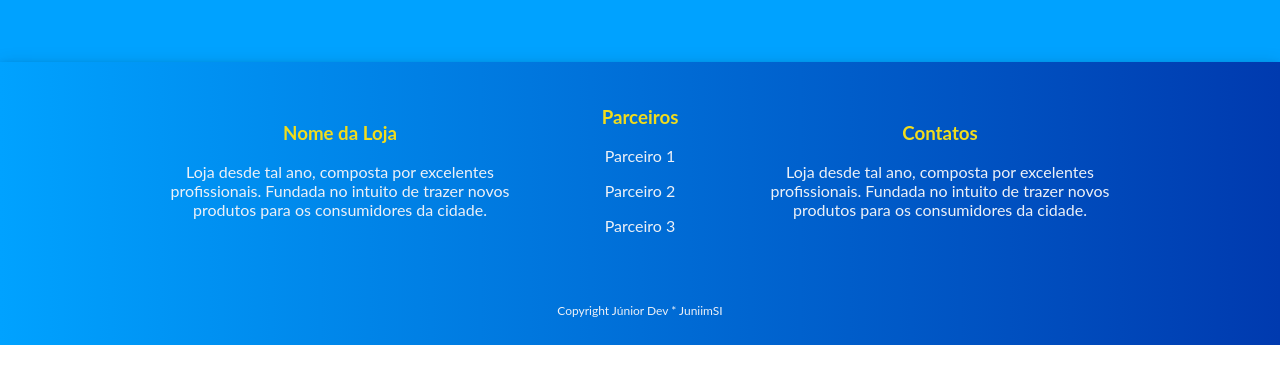
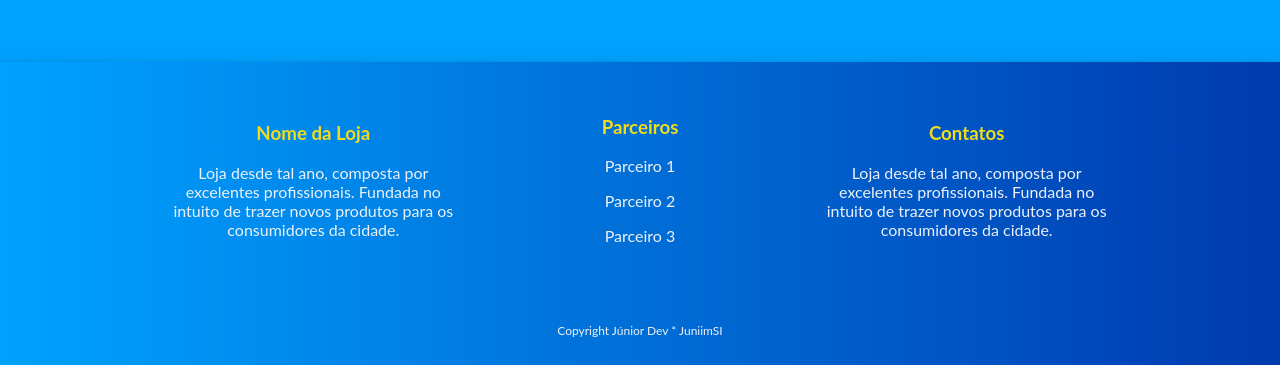
Before and after one commit to JuniimSI/modelo-comercio-produtos, a Next.js app: page / in a window 1280 px wide. Shown: the part 1378-1743 px from the top of the page. Built offline with nearby package versions, Linux system fonts and the light colour scheme.

Commit message:
Fixed footer

```diff
--- a/src/components/Footer/Footer.scss
+++ b/src/components/Footer/Footer.scss
@@ -19,9 +19,10 @@
     @include responsive(){
         flex-direction: column;
         height: auto;
-        overflow: hidden;
     }
     color: $white;
+    width: 100vw;
+ /* Note a medida */
 }
 
 .container-footer.down {
@@ -35,13 +36,13 @@
     @include responsive(){
         flex-direction: column;
         height: auto;
-        overflow: hidden;
     }
 }
 
 .item-footer{
     min-width: 200px;
-    margin: 10px;
+    margin: 20px;
+    width: 100%;
 }
 
 .little-text{
```
